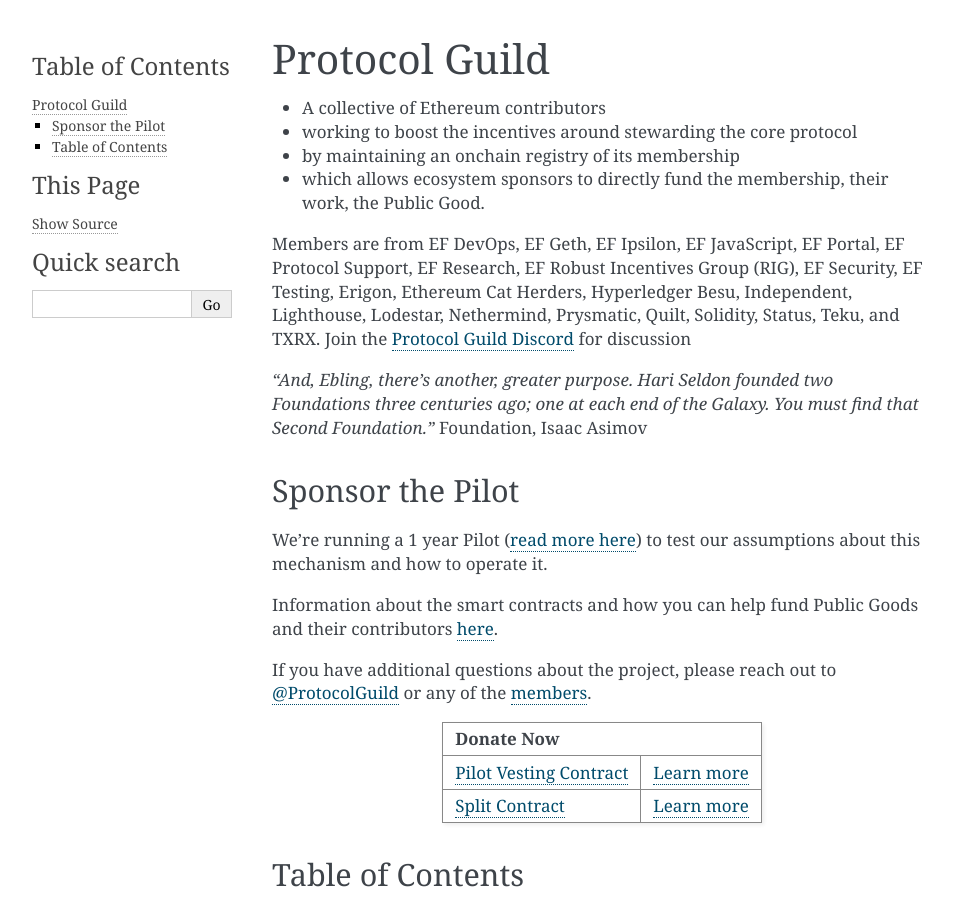
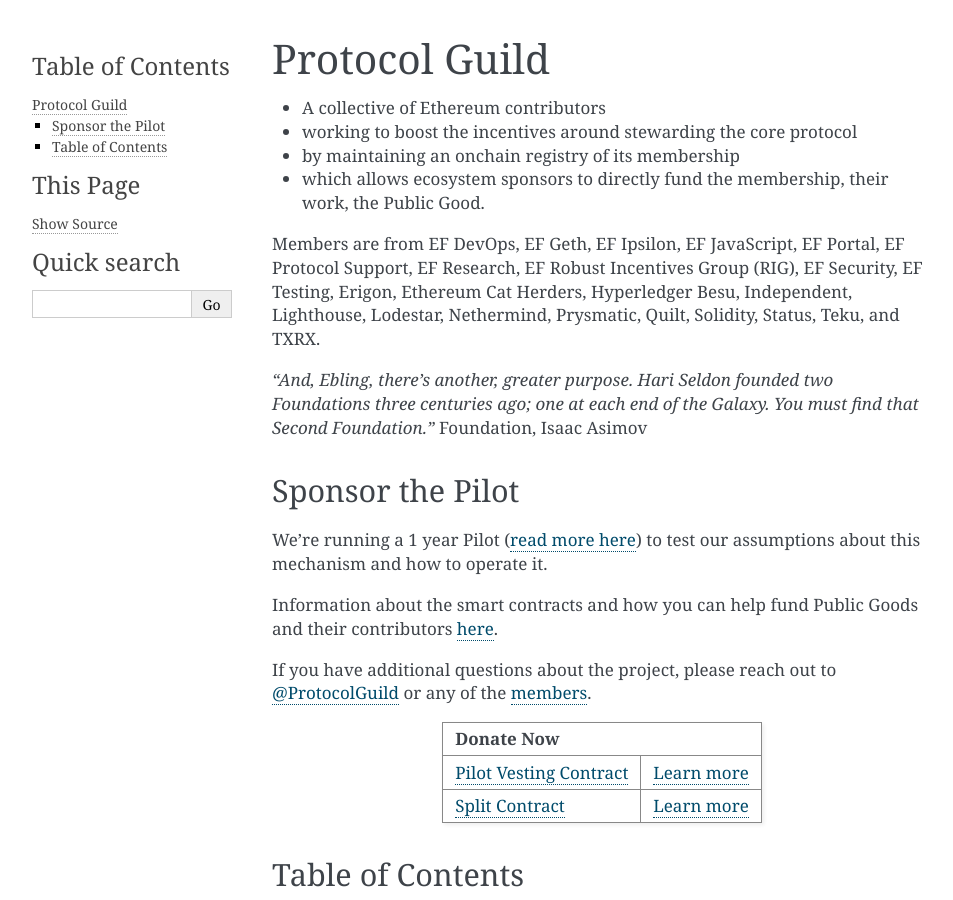
Before and after one commit to protocolguild/documentation, a Sphinx documentation site: the page built from docs/index.rst, in a window 1280 px wide and 900 px high. Shown: the whole window, without its empty margins (148-1101 px from the left). Built offline with Sphinx 7.4.7, drawn with Linux system fonts in a browser that asks for light colours.

Commit message:
remove dead discord link

```diff
--- a/docs/index.rst
+++ b/docs/index.rst
@@ -6,7 +6,7 @@
 - by maintaining an onchain registry of its membership
 - which allows ecosystem sponsors to directly fund the membership, their work, the Public Good.
 
-Members are from EF DevOps, EF Geth, EF Ipsilon, EF JavaScript, EF Portal, EF Protocol Support, EF Research, EF Robust Incentives Group (RIG), EF Security, EF Testing, Erigon, Ethereum Cat Herders, Hyperledger Besu, Independent, Lighthouse, Lodestar, Nethermind, Prysmatic, Quilt, Solidity, Status, Teku, and TXRX. Join the `Protocol Guild Discord <https://discord.gg/t8zSZCvf3y>`_ for discussion
+Members are from EF DevOps, EF Geth, EF Ipsilon, EF JavaScript, EF Portal, EF Protocol Support, EF Research, EF Robust Incentives Group (RIG), EF Security, EF Testing, Erigon, Ethereum Cat Herders, Hyperledger Besu, Independent, Lighthouse, Lodestar, Nethermind, Prysmatic, Quilt, Solidity, Status, Teku, and TXRX.
 
 *"And, Ebling, there's another, greater purpose. Hari Seldon founded two Foundations three centuries ago; one at each end of the Galaxy. You must find that Second Foundation."* Foundation, Isaac Asimov
 
```
